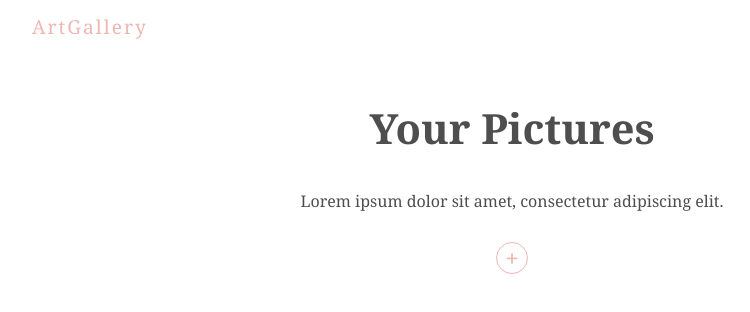
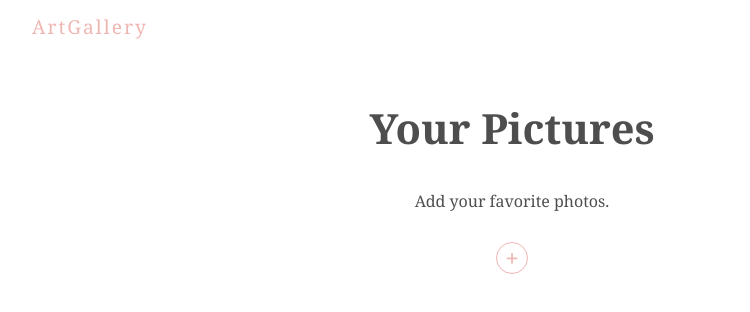
Before and after one commit to dimitarsabev00/ArtGalery-App, a React (Vite) app: page / in a window 1280 px wide. Shown: the top 312 px of the page, without its empty margins (128-878 px from the left). Built offline with nearby package versions, Linux system fonts and the light colour scheme; no server answers; the database is empty.

Commit message:
Change Content For Title Component

```diff
--- a/src/components/Title.jsx
+++ b/src/components/Title.jsx
@@ -6,7 +6,7 @@
     <div className="title">
       <h1>ArtGallery</h1>
       <h2>Your Pictures</h2>
-      <p>Lorem ipsum dolor sit amet, consectetur adipiscing elit.</p>
+      <p>Add your favorite photos.</p>
     </div>
   );
 };
```
